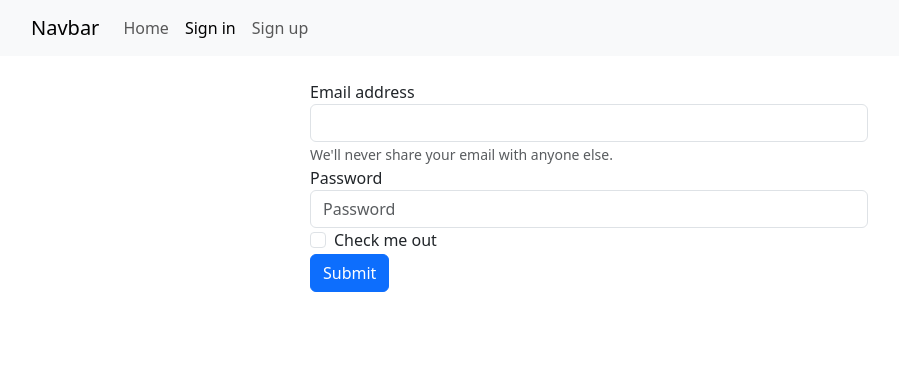
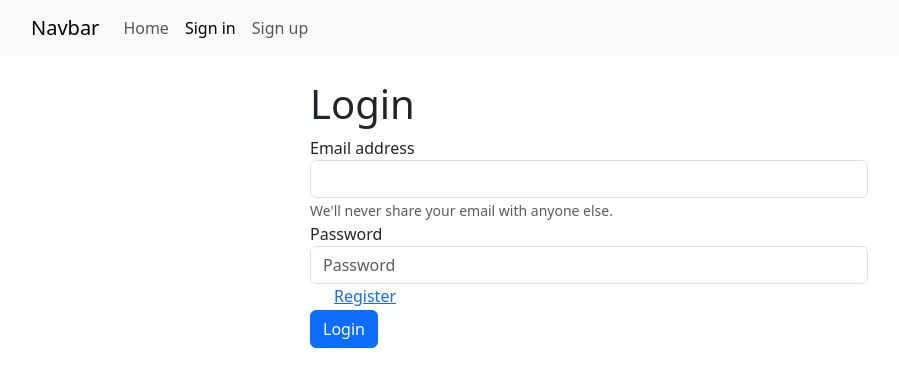
Before and after one commit to arborin/feedback_react_app, a React (Create React App) app: page /login in a window 1280 px wide. Shown: the top 386 px of the page, without its empty margins (51-950 px from the left). Built offline with nearby package versions, Linux system fonts and the light colour scheme.

Commit message:
[ADD] register page

```diff
--- a/src/Router.jsx
+++ b/src/Router.jsx
@@ -9,7 +9,8 @@ export default function Router() {
         <Routes>
             <Route path="/" element={<Article />} />
             <Route path="/contact" element={<Contact />} />
-            <Route path="/login" element={<Auth />} />
+            <Route path="/login" element={<Auth isLogin={true} />} />
+            <Route path="/register" element={<Auth isLogin={false} />} />
 
         </Routes>
     )
--- a/src/hooks/useFetch.js
+++ b/src/hooks/useFetch.js
@@ -17,10 +17,12 @@ const useFetch = (url) => {
     useEffect(() => {
         setData(null)
         setError(null)
+        console.log("RUN")
         if (isLoading) {
             axios(baseUrl + url, options).then(function (res) {
                 setIsLoading(false)
                 setData(res.data);
+                console.log(res.data)
             }).catch((error) => {
                 setIsLoading(false)
                 console.log(error);
--- a/src/pages/auth/index.js
+++ b/src/pages/auth/index.js
@@ -1,14 +1,21 @@
 import React, { useState } from 'react'
 import useFetch from '../../hooks/useFetch';
+import { Link } from 'react-router-dom';
 
-export default function Auth() {
-
+export default function Auth(props) {
+    const isLogin = props.isLogin
+    console.log("IS LOGIN: ", isLogin)
+    const title = isLogin ? "Login" : "Register"
+    const link = isLogin ? "/register" : "/login"
+    const descriotion = isLogin ? "Register" : "Login"
     const [email, setEmail] = useState('');
     const [password, setPassword] = useState('');
+    const [username, setUsername] = useState('');
     // const emailRef = useRef(null);
-
+    console.log(props)
     const handleSubmit = (e) => {
         e.preventDefault();
+        console.log("Click!")
         doFetch({
             method: "get",
             data: {}
@@ -18,15 +25,24 @@ export default function Auth() {
 
     const [{ data, isLoading, error }, doFetch] = useFetch('/facts')
 
-    console.log(data)
 
     return (
         <div className='container'>
             <div className='col-md-6 offset-md-3 mt-4'>
-                <h1>{isLoading}</h1>
-                <h1>{error}</h1>
+                <h1>{title}</h1>
 
                 <form onSubmit={handleSubmit}>
+                    {!isLogin && (
+                        <div className="form-group">
+                            <label htmlFor="exampleInputEmail1">Username</label>
+                            <input type="text"
+                                className="form-control"
+                                value={username}
+                                onChange={(e) => setUsername(e.target.value)}
+                            />
+                            <small id="emailHelp" className="form-text text-muted">We'll never share your email with anyone else.</small>
+                        </div>
+                    )}
                     <div className="form-group">
                         <label htmlFor="exampleInputEmail1">Email address</label>
                         <input type="email"
@@ -46,10 +62,9 @@ export default function Auth() {
                         />
                     </div>
                     <div className="form-group form-check">
-                        <input type="checkbox" className="form-check-input" id="exampleCheck1" />
-                        <label className="form-check-label" htmlFor="exampleCheck1">Check me out</label>
+                        <Link to={link}>{descriotion}</Link>
                     </div>
-                    <button disabled={isLoading} type="submit" className="btn btn-primary">Submit</button>
+                    <button disabled={isLoading} type="submit" className="btn btn-primary">{title}</button>
                 </form>
             </div>
         </div>
```
